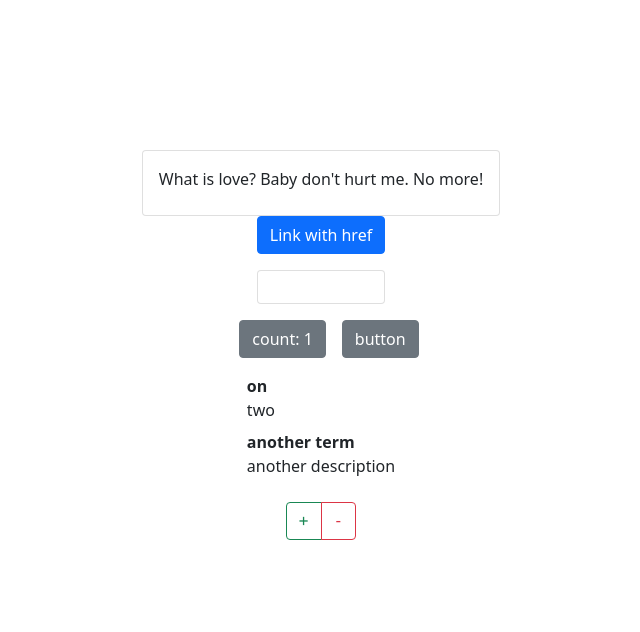
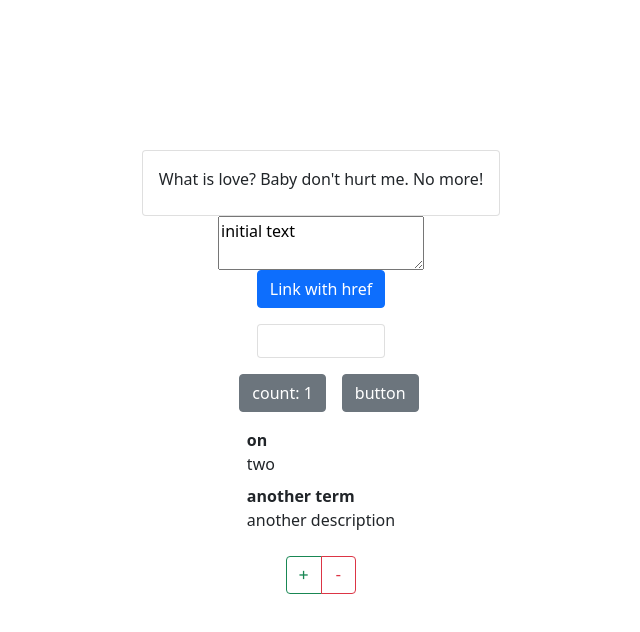
Before and after one commit to ElKlaus/react_apps, a React (Create React App) app in the folder hexlet_app/: page / in a window 1280 px wide. Shown: the top 632 px of the page, without its empty margins (319-959 px from the left). Built offline with nearby package versions, Linux system fonts and the light colour scheme.

Commit message:
add comp Editor

```diff
--- a/hexlet_app/src/App.js
+++ b/hexlet_app/src/App.js
@@ -11,6 +11,7 @@ import Card from './components/card';
 import Autocomplete from './components/autocomplete';
 import Clock from './components/clock';
 import DefinitionList from './components/definition_list';
+import Editor from './components/editor';
 
 class App extends React.Component {
 
@@ -31,6 +32,7 @@ class App extends React.Component {
     return (
       <div  className='main'>
         {vdom}
+        <Editor text="initial text"/>
         <Collapse />
         <Buttons />
         <DefinitionList data={definitions}/>
--- a/hexlet_app/src/components/editor.jsx
+++ b/hexlet_app/src/components/editor.jsx
@@ -14,7 +14,10 @@ export default class Editor extends React.Component {
 
   render() {
     return (
-      <textarea onChange={this.onChange} value={this.state.text}></textarea>
+      <textarea
+        onChange={this.onChange}
+        value={this.state.text}
+      />
     )
   }
 }
```
